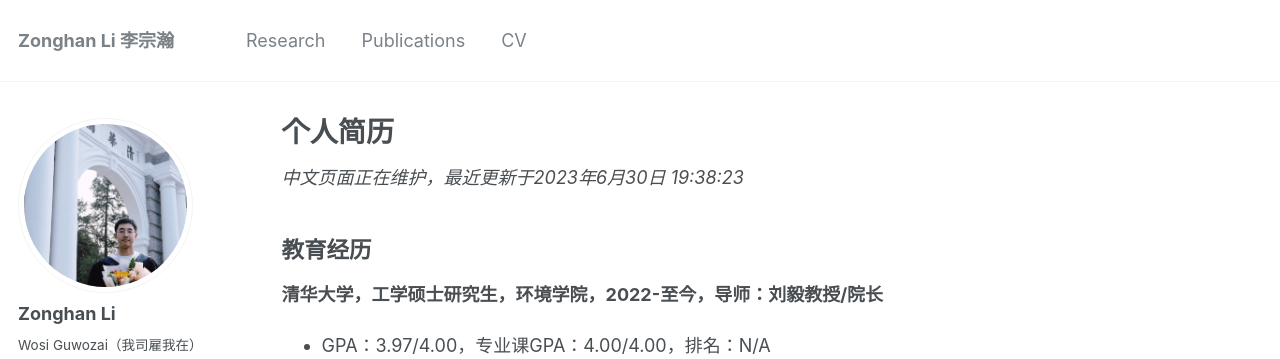
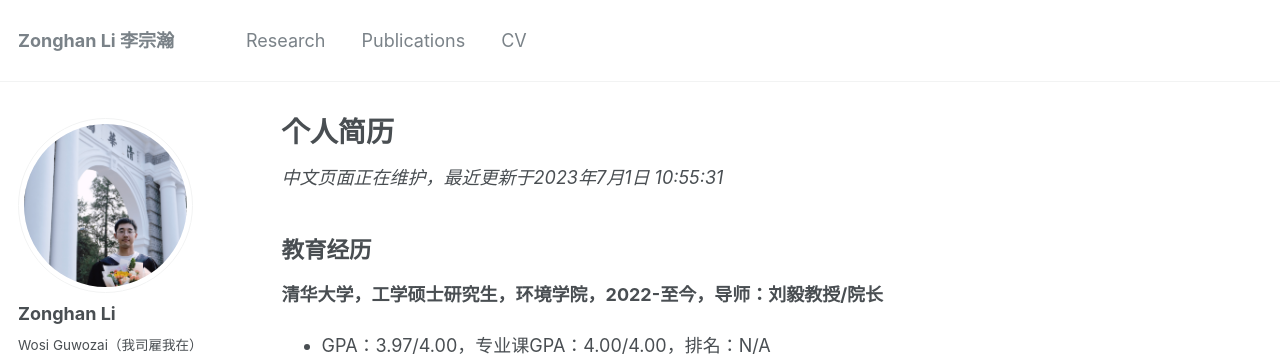
Before and after one commit to lzh3278/lzh.github.io, a Jekyll site: the page built from _pages/cv-chn.md, in a window 1280 px wide and 900 px high. Shown: the top 359 px of the window. Built offline with Jekyll 4.4.1, drawn with Linux system fonts in a browser that asks for light colours.

Commit message:
Update cv-chn.md

```diff
--- a/_pages/cv-chn.md
+++ b/_pages/cv-chn.md
@@ -8,7 +8,7 @@ redirect_from:
 ---
 
 {% include base_path %}
-*中文页面正在维护，最近更新于2023年6月30日 19:38:23*
+*中文页面正在维护，最近更新于2023年7月1日 10:55:31*
 
 教育经历
 ------
```
